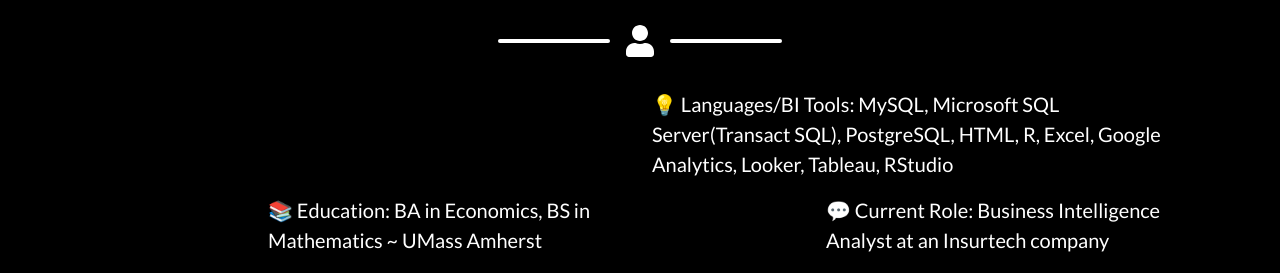
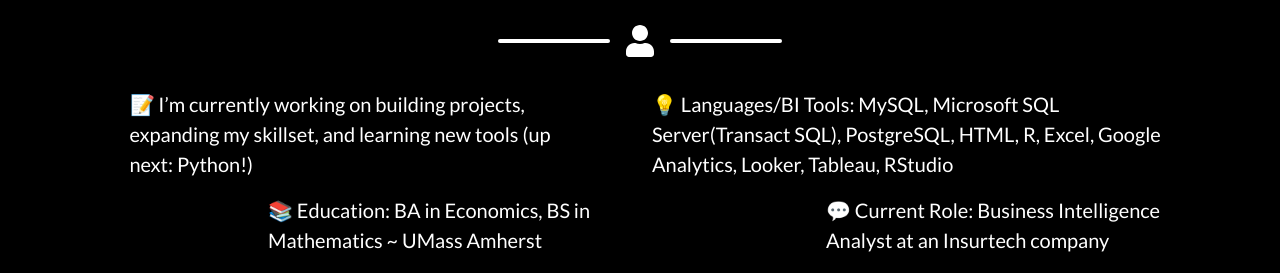
Before and after one commit to itummino/isabel, a plain HTML site: page index.html in a window 1280 px wide. Shown: the part 1793-2066 px from the top of the page. Drawn offline with nearby package versions, Linux system fonts and the light colour scheme.

Commit message:
Update index.html

```diff
--- a/index.html
+++ b/index.html
@@ -140,7 +140,7 @@
                 </div>
                 <!-- About Section Content-->
                 <div class="row">
-                    <div class="col-lg-5 ms-auto"><p class="lead"></p></div>
+                    <div class="col-lg-5 ms-auto"><p class="lead">📝  I’m currently working on building projects, expanding my skillset, and learning new tools (up next: Python!)</p></div>
                     <div class="col-lg-6 ms-auto"><p class="lead">💡 Languages/BI Tools: MySQL, Microsoft SQL Server(Transact SQL), PostgreSQL, HTML, R, Excel, Google Analytics, Looker, Tableau, RStudio</p></div>
                 <div class="row">
                     <div class="col-lg-4 ms-auto"><p class="lead">📚 Education: BA in Economics, BS in Mathematics ~ UMass Amherst</p></div>
```
